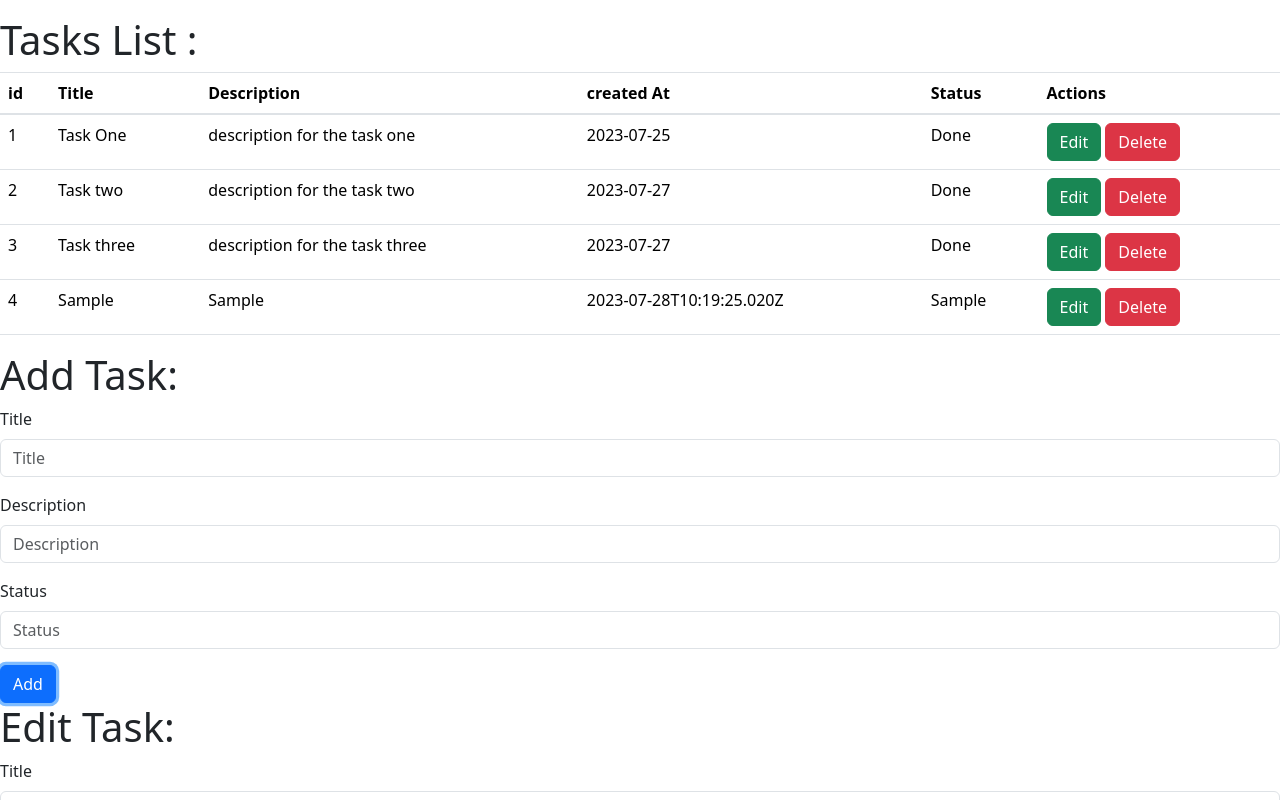
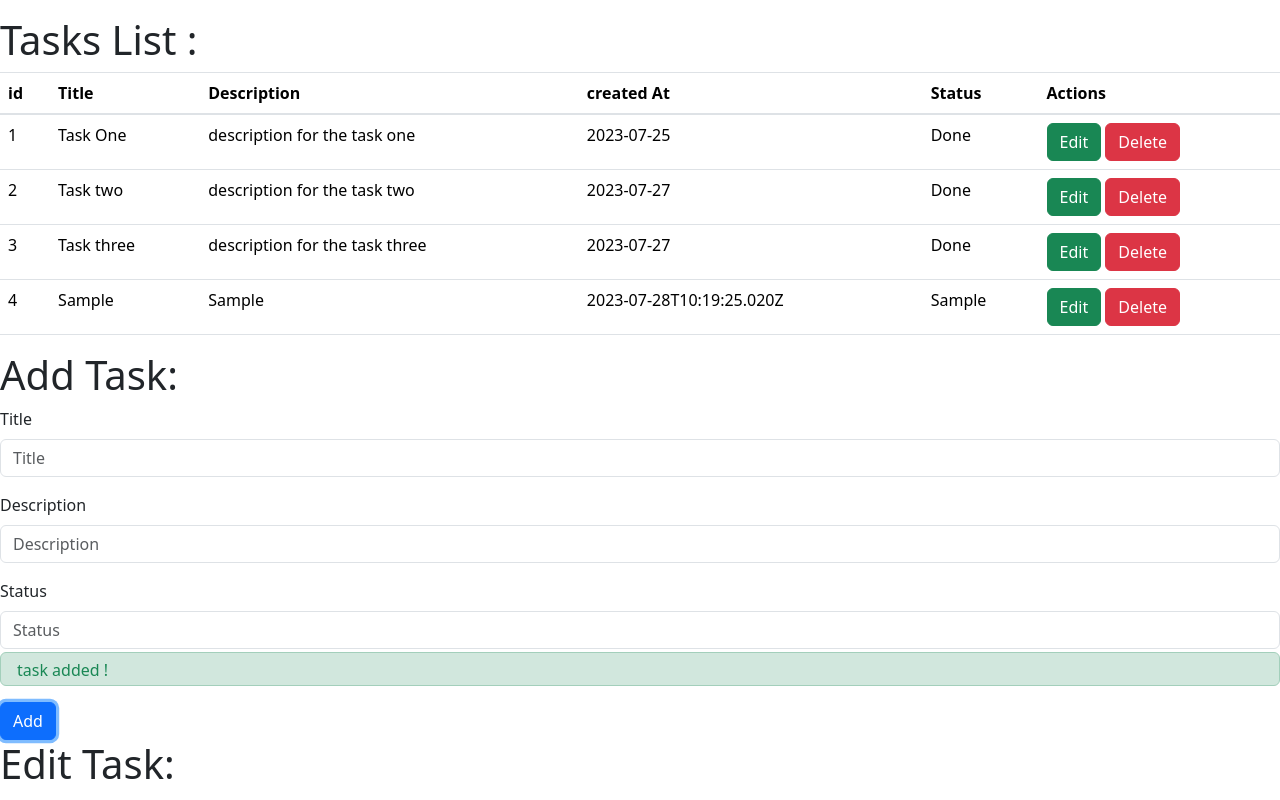
Before and after one commit to oussama-gadria/TasksApp, a React (Create React App) app: page / in a window 1280 px wide. Both pictures are taken after typing "Sample", "Sample", "Sample" into the empty fields and a click on the button "Add". Shown: the top 800 px of the page. Built offline with nearby package versions, Linux system fonts and the light colour scheme.

Commit message:
adding alerte

```diff
--- a/src/components/taskDetails.js
+++ b/src/components/taskDetails.js
@@ -1,4 +1,11 @@
-import { Button, Form, Table } from "react-bootstrap";
+import {
+  Alert,
+  Button,
+  Form,
+  OverlayTrigger,
+  Table,
+  Tooltip,
+} from "react-bootstrap";
 import Tasks from "../tasks.json";
 import { useState } from "react";
 
@@ -6,18 +13,23 @@ function TaskDetails(props) {
   const [tasks, setTasks] = useState(Tasks);
   const [deletedId, setDeletedId] = useState("");
   const [updateTask, setupdateTask] = useState({});
+  const [statusAlertAdd, setstatusAlertAdd] = useState(false);
   const [title, setTitle] = useState("");
+  const [statusAlert, setstatusAlert] = useState(false);
   const [description, setDescription] = useState("");
   const [status, setStatus] = useState("");
-  const [updatedDate,setUpdatedDate] = useState(new Date());
+  const [updatedDate, setUpdatedDate] = useState(new Date());
   const [updatedtitle, setUpdatedTitle] = useState("");
   const [updateddescription, setUpdatedDescription] = useState("");
   const [updatedstatus, setUpdatedStatus] = useState("");
 
+  //saving the id to delete it
   const saveId = (id) => {
     setDeletedId(id);
   };
 
+
+  //add task
   const addTask = () => {
     const newTask = {
       id: tasks.length + 1,
@@ -30,7 +42,10 @@ function TaskDetails(props) {
     setTitle("");
     setDescription("");
     setStatus("");
+    setstatusAlertAdd(true);
   };
+
+ //deleted Task
   const deleteTask = () => {
     for (let i = 0; i < tasks.length; i++) {
       if (tasks[i].id === deletedId) {
@@ -40,6 +55,8 @@ function TaskDetails(props) {
     }
   };
 
+
+  //mapping the update input
   const taskToUpdate = (t) => {
     setupdateTask(t);
     setUpdatedTitle(t.title);
@@ -48,13 +65,15 @@ function TaskDetails(props) {
     setUpdatedDate(t.created_at);
   };
 
+ //edit function
   const editTask = () => {
     const newTask = {
       id: updateTask.id,
       title: updatedtitle !== "" ? updatedtitle : updateTask.title,
-      description: updateddescription !== "" ? updateddescription : updateTask.description,
+      description:
+        updateddescription !== "" ? updateddescription : updateTask.description,
       status: updatedstatus !== "" ? updatedstatus : updateTask.status,
-       created_at:updatedstatus!=="" ? updatedDate : updateTask.created_at,
+      created_at: updatedstatus !== "" ? updatedDate : updateTask.created_at,
     };
 
     const updatedTasks = tasks.map((task) => {
@@ -65,6 +84,7 @@ function TaskDetails(props) {
       }
     });
     setTasks(updatedTasks);
+    setstatusAlert(true);
     setupdateTask({});
   };
 
@@ -184,7 +204,22 @@ function TaskDetails(props) {
             onChange={(e) => setStatus(e.target.value)}
           />
         </Form.Group>
-
+        {statusAlertAdd && <Alert
+          className="form-group"
+          variant="success"
+          style={{ marginTop: "-13px" }}
+        >
+          <div
+            className="form-icon-wrapper  text-success"
+            style={{
+              marginTop: "-11px",
+              marginBottom: "-13px",
+            }}
+          >
+           task added !
+          </div>
+        </Alert>
+        }
         <Button variant="primary" type="button" onClick={addTask}>
           Add
         </Button>
@@ -216,7 +251,6 @@ function TaskDetails(props) {
           />
         </Form.Group>
 
-
         <Form.Group className="mb-3">
           <Form.Label>Status</Form.Label>
           <Form.Control
@@ -235,7 +269,22 @@ function TaskDetails(props) {
             onChange={(e) => setUpdatedDate(e.target.value)}
           />
         </Form.Group>
-
+       {statusAlert && <Alert
+          className="form-group"
+          variant="success"
+          style={{ marginTop: "-13px" }}
+        >
+          <div
+            className="form-icon-wrapper  text-success"
+            style={{
+              marginTop: "-11px",
+              marginBottom: "-13px",
+            }}
+          >
+           task updated !
+          </div>
+        </Alert>
+        }
         <Button variant="primary" type="button" onClick={editTask}>
           Update
         </Button>
```
